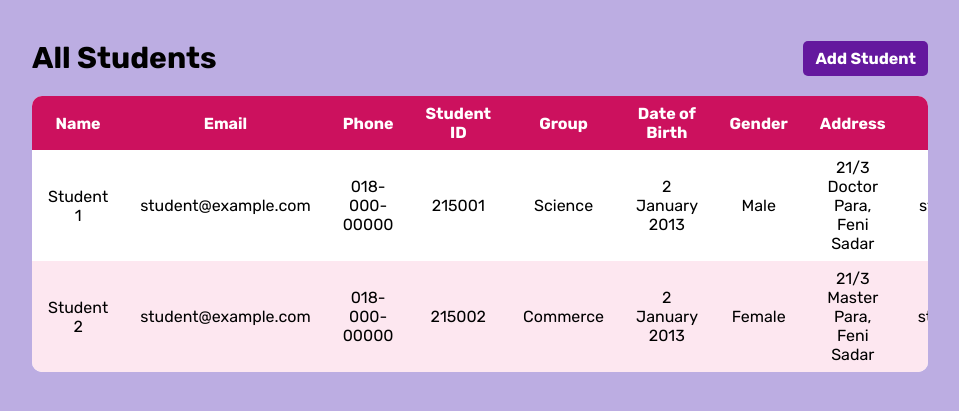
After one commit to MazharTuhin/php-practice, a PHP site: page /data-page.php in a window 1280 px wide. The commit adds this page. Shown: the top 411 px of the page, without its empty margins (160-1119 px from the left). Run offline with PHP 8.4, Linux system fonts and the light colour scheme.

```diff
--- a/step-12-13/assets/style.css
+++ b/step-12-13-14/assets/style.css
@@ -83,20 +116,41 @@ form input {
 }
 
 /* OUTPUT */
+.output-container {
+    width: 70%;
+    margin: 40px auto;
+}
 
-.output-container {
-    margin: 40px 0;
-    background: #ffffff;
-    border-radius: 12px;
+.data-container {
+    border-radius: 10px;
     overflow: hidden;
+    background-color: #ffffff;
+}
+
+.output-heading-box {
+    margin-bottom: 20px;
+    display: flex;
+    justify-content: space-between;
+    align-items: center;
 }
 
 .output-heading {
     font-size: 20px;
-    background-color: #CC115E;
+}
+
+.add-student-btn {
+    text-decoration: none;
+    background-color: #64189E;
     color: #ffffff;
-    text-align: center;
-    padding: 30px;
+    display: inline-block;
+    padding: 8px 12px;
+    font-weight: bold;
+    border-radius: 5px;
+    transition: 0.3s;
+}
+
+.add-student-btn:hover {
+    background-color: #4e0b82;
 }
 
 table {
@@ -106,7 +160,8 @@ table {
 }
 
 thead {
-    background-color: #f589b6;
+    background-color: #CC115E;
+    color: #ffffff;
 }
 
 tbody tr:nth-child(odd) {
--- /dev/null
+++ b/step-12-13-14/data-page.php
@@ -0,0 +1,102 @@
+<!DOCTYPE html>
+<html lang="en">
+<head>
+    <meta charset="UTF-8">
+    <meta name="viewport" content="width=device-width, initial-scale=1.0">
+    <title>Student Data</title>
+    <link rel="stylesheet" href="assets/style.css">
+</head>
+<body>
+
+    <?php require_once 'server_script.php' ?>
+
+    <!-- OUTPUT -->
+    <div class="output-container">
+        <div class="output-heading-box">
+            <!-- OUTPUT HEADING -->
+            <div class="output-heading">
+                <h2>All Students</h2>
+            </div>
+            <!-- BUTTON -->
+            <a href="/step-12-13/index.php" class="add-student-btn">Add Student</a>
+        </div>
+        <div class="data-container">
+            <table>
+                <thead>
+                    <tr>
+                        <th>Name</th>
+                        <th>Email</th>
+                        <th>Phone</th>
+                        <th>Student ID</th>
+                        <th>Group</th>
+                        <th>Date of Birth</th>
+                        <th>Gender</th>
+                        <th>Address</th>
+                        <th>Photo</th>
+                    </tr>
+                </thead>
+
+                <tbody>
+                    <?php if (empty($students)): ?>
+                        <tr>
+                            <td>Student 1</td>
+                            <td>student@example.com</td>
+                            <td>018-000-00000</td>
+                            <td>215001</td>
+                            <td>Science</td>
+                            <td>2 January 2013</td>
+                            <td>Male</td>
+                            <td>21/3 Doctor Para, Feni Sadar</td>
+                            <td>student1.jpeg</td>
+                        </tr>
+                        <tr>
+                            <td>Student 2</td>
+                            <td>student@example.com</td>
+                            <td>018-000-00000</td>
+                            <td>215002</td>
+                            <td>Commerce</td>
+                            <td>2 January 2013</td>
+                            <td>Female</td>
+                            <td>21/3 Master Para, Feni Sadar</td>
+                            <td>student2.jpeg</td>
+                        </tr>
+                    <?php else: ?>
+                        <?php foreach ($students as $student): ?>
+                            <tr>
+                                <?php if (isset ($student['name'])):?>
+                                    <td> <?php echo htmlspecialchars($student['name']); ?></td>
+                                <?php endif; ?>
+                                <?php if (isset ($student['email'])):?>
+                                    <td> <?php echo htmlspecialchars($student['email']); ?></td>
+                                <?php endif; ?>
+                                <?php if (isset ($student['phone'])):?>
+                                    <td> <?php echo htmlspecialchars($student['phone']); ?></td>
+                                <?php endif; ?>
+                                <?php if (isset ($student['student_id'])):?>
+                                    <td> <?php echo htmlspecialchars($student['student_id']); ?></td>
+                                <?php endif; ?>
+                                <?php if (isset ($student['group'])):?>
+                                    <td> <?php echo htmlspecialchars($student['group']); ?></td>
+                                <?php endif; ?>
+                                <?php if (isset ($student['dob'])):?>
+                                    <td> <?php echo htmlspecialchars($student['dob']); ?></td>
+                                <?php endif; ?>
+                                <?php if (isset ($student['gender'])):?>
+                                    <td> <?php echo htmlspecialchars($student['gender']); ?></td>
+                                <?php endif; ?>
+                                <?php if (isset ($student['address'])):?>
+                                    <td> <?php echo htmlspecialchars($student['address']); ?></td>
+                                <?php endif; ?>
+                                <?php if (isset ($student['photo'])):?>
+                                    <td> <?php echo htmlspecialchars($student['photo']); ?></td>
+                                <?php endif; ?>
+                            </tr>
+                        <?php endforeach; ?>
+                    <?php endif; ?>
+                </tbody>
+            </table>
+        </div>
+    </div>
+
+</body>
+</html>
--- /dev/null
+++ b/step-12-13-14/server_script.php
@@ -0,0 +1,122 @@
+<?php
+    // Variable Declared
+    $name = $email = $phone = $student_id = $group = $dob = $gender = $address = $photo = '';
+    $students = [];
+    $errors = [];
+    $success = '';
+
+
+    if(session_status() == PHP_SESSION_NONE) {
+        session_set_cookie_params(86500);
+        session_start();
+    }
+
+    // If Server method POST and for submitted
+    if($_SERVER["REQUEST_METHOD"] == "POST" && isset($_POST['submit'])) {
+        // Asign 'name', 'email', 'phone' fields values to pre declared variables
+        $name = $_POST['name'];
+        $email = $_POST['email'];
+        $phone = $_POST['phone'];
+        $student_id = $_POST['student_id'];
+        $group = $_POST['group'];
+        $dob = $_POST['dob'];
+        $gender = $_POST['gender'];
+        $address = $_POST['address'];
+        $photo = $_FILES['photo']['name'];
+
+        if (!isset($_SESSION['students'])) {
+            $_SESSION['students'] = [];
+        }
+
+        // ERROR MESSAGES
+        if (empty($name)) $errors['name'] = "Name is required";
+
+        if (empty($email)) $errors['email'] = "Email is required";
+        elseif (!filter_var($email, FILTER_VALIDATE_EMAIL)) $errors['email'] = "Enter a valid email.";
+
+        if (empty($phone)) $errors['phone'] = "Phone is required!";
+
+        if (empty($student_id)) $errors['student_id'] = "Student ID is required!";
+
+        if (empty($group)) $errors['group'] = "Group is required!";
+
+        if (empty($dob)) $errors['dob'] = "Date of Birth is required!";
+
+        if (empty($photo)) $errors['photo'] = "Photo is required!";
+
+        if (!empty($errors)) {
+            $_SESSION['errors'] = $errors;
+            $_SESSION['old_values'] = [
+                'name' => $name,
+                'email' => $email,
+                'phone' => $phone,
+                'student_id' => $student_id,
+                'group' => $group,
+                'dob' => $dob,
+                'gender' => $gender,
+                'address' => $address,
+                'photo' => $photo
+            ];
+        } else {
+            if (!isset($_SESSION['students'])) {
+                $_SESSION['students'] = [];
+            }
+
+            // make a array with the values of form fields and push these to sessions array
+            if (!empty($name) && !empty($email) && !empty($phone)) {
+                $newStudent = [
+                    'name' => $name,
+                    'email' => $email,
+                    'phone' => $phone,
+                    'student_id' => $student_id,
+                    'group' => $group,
+                    'dob' => $dob,
+                    'gender' => $gender,
+                    'address' => $address,
+                    'photo' => $photo
+                ];
+
+                array_push($_SESSION['students'], $newStudent);
+
+                // clear previous errors and old values
+                unset($_SESSION['errors']);
+                unset($_SESSION['old_values']);
+
+                // success Message
+                $_SESSION['success'] = 'New students information successfully added!';
+            }
+
+        }
+
+        // for prevent duplicate on refresh page
+        header("Location: " . $_SERVER['PHP_SELF']);
+        exit();
+    }
+    // load data from session to $errors variable by GET request
+    if (isset($_SESSION['errors'])) {
+        $errors = $_SESSION['errors'];
+        unset($_SESSION['errors']);
+    }
+    // load data from session to $success variable by GET request
+    if (isset($_SESSION['success'])) {
+        $success = $_SESSION['success'];
+        unset($_SESSION['success']);
+    }
+
+    // Old values
+    $old_name = isset($_SESSION['old_values']['name']) ? $_SESSION['old_values']['name'] : '';
+    $old_email = isset($_SESSION['old_values']['email']) ? $_SESSION['old_values']['email'] : '';
+    $old_phone = isset($_SESSION['old_values']['phone']) ? $_SESSION['old_values']['phone'] : '';
+    $old_student_id = isset($_SESSION['old_values']['student_id']) ? $_SESSION['old_values']['student_id'] : '';
+    $old_group = isset($_SESSION['old_values']['group']) ? $_SESSION['old_values']['group'] : '';
+    $old_dob = isset($_SESSION['old_values']['dob']) ? $_SESSION['old_values']['dob'] : '';
+    $old_gender = isset($_SESSION['old_values']['gender']) ? $_SESSION['old_values']['gender'] : '';
+    $old_address = isset($_SESSION['old_values']['address']) ? $_SESSION['old_values']['address'] : '';
+    $old_photo = isset($_SESSION['old_values']['photo']) ? $_SESSION['old_values']['photo'] : '';
+
+
+    // load data from session to $students variable by GET request
+    if (isset($_SESSION['students'])) {
+        $students = $_SESSION['students'];
+    }
+?>
```
Also changed, not shown: other parts of step-12-13-14/assets/style.css (+40 -7 lines), step-12-13-14/index.php (added, +127 -0 lines), step-12-13/index.php (deleted, +0 -213 lines).
